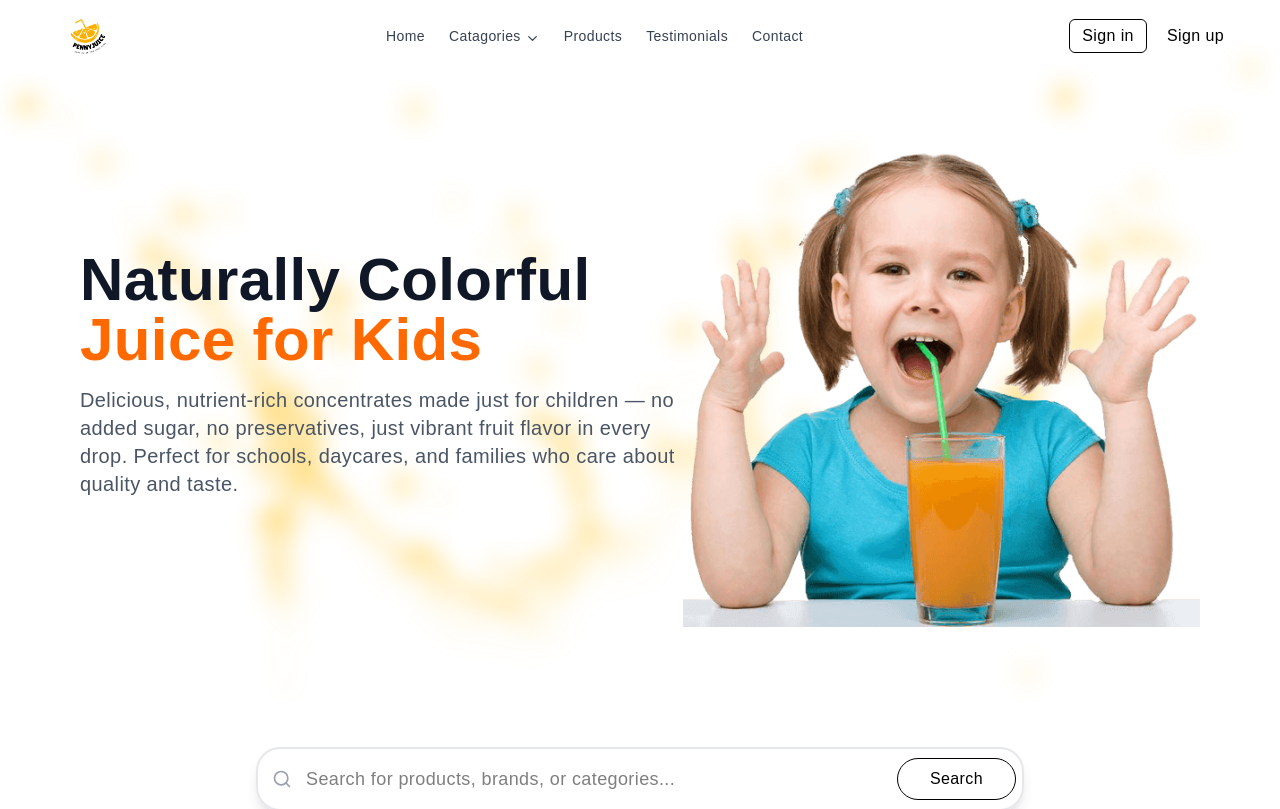
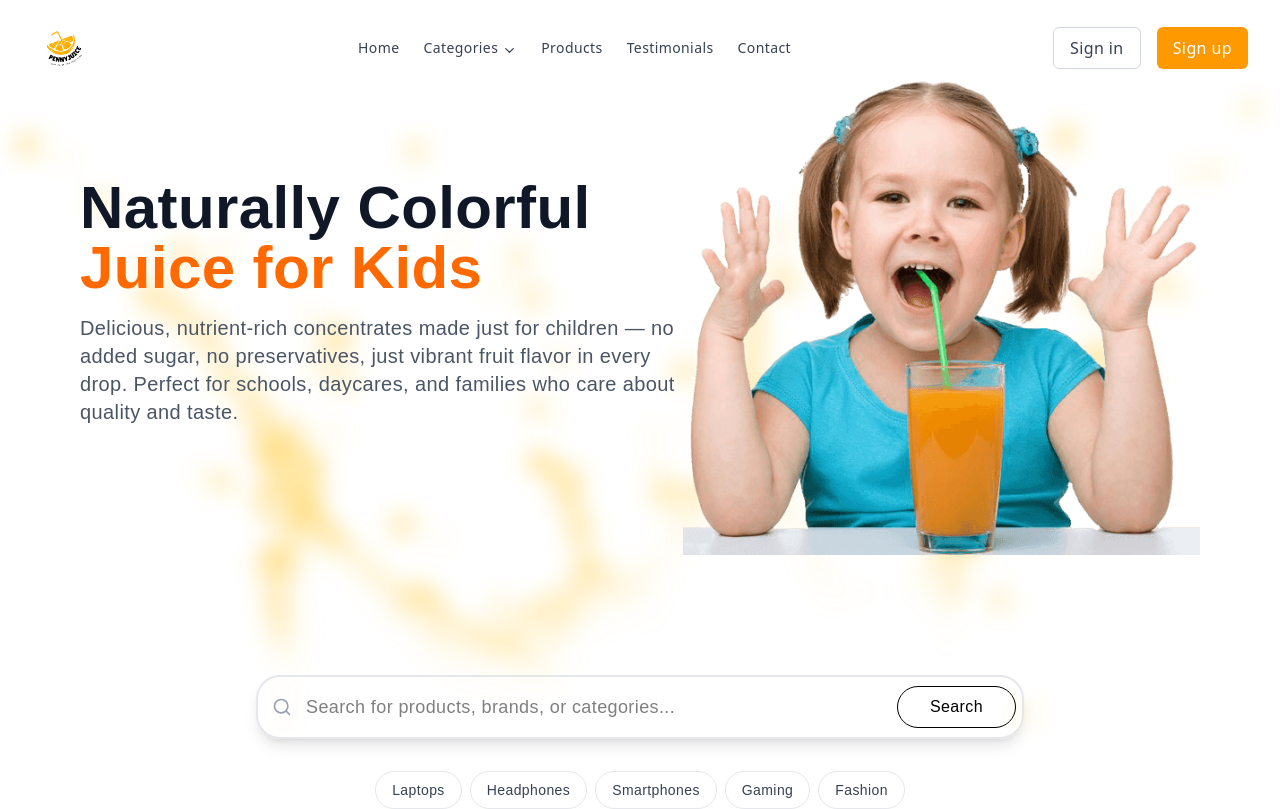
Before and after one commit to AlemayehuDabi/Penny_Juice, a React (Vite) app in the folder client/: page / in a window 1280 px wide. Shown: the top 809 px of the page. Built offline with nearby package versions, Linux system fonts and the light colour scheme.

Commit message:
FIX: nav bar responsiveness

```diff
--- a/client/src/components/NavBar.tsx
+++ b/client/src/components/NavBar.tsx
@@ -1,28 +1,33 @@
 import { Link } from "react-router-dom";
+import { ChevronDown, ShoppingCart, UserRound, Menu, X } from "lucide-react";
+import { useEffect, useState } from "react";
 import logo from "../image/download-1.png";
-import { ChevronDown, ShoppingCart, UserRound } from "lucide-react";
-import { useEffect, useState } from "react";
+
+interface NavLink {
+  label: string;
+  href: string;
+  hasDropdown?: boolean;
+}
+
+const navLinks: NavLink[] = [
+  { label: "Home", href: "/home" },
+  { label: "Categories", href: "/categories", hasDropdown: true },
+  { label: "Products", href: "/products" },
+  { label: "Testimonials", href: "/testimonials" },
+  { label: "Contact", href: "/contact" },
+];
 
 export default function NavBar() {
-  const [isSticky, setIsSticky] = useState(false);
-  const [prevScrollPos, setPrevScrollPos] = useState(0);
+  const [isSticky, setIsSticky] = useState<boolean>(false);
+  const [prevScrollPos, setPrevScrollPos] = useState<number>(0);
+  const [isMobileMenuOpen, setIsMobileMenuOpen] = useState<boolean>(false);
 
   useEffect(() => {
     const handleScroll = () => {
       const currentScrollPos = window.scrollY;
 
-      // Check if scrolling up
-      if (currentScrollPos < prevScrollPos) {
-        setIsSticky(true);
-      } else {
-        setIsSticky(false);
-      }
-
-      if (currentScrollPos === 0) {
-        setIsSticky(false);
-      }
-
-      // Update previous scroll position
+      // Sticky when scrolling down past 100px, hide when scrolling up
+      setIsSticky(currentScrollPos > 100 && currentScrollPos < prevScrollPos);
       setPrevScrollPos(currentScrollPos);
     };
 
@@ -30,70 +35,117 @@ export default function NavBar() {
     return () => window.removeEventListener("scroll", handleScroll);
   }, [prevScrollPos]);
 
+  const toggleMobileMenu = () => {
+    setIsMobileMenuOpen((prev) => !prev);
+  };
+
+  // Mock authentication state (replace with actual auth logic)
+  const isAuthenticated = false;
+
   return (
     <nav
-      className={` px-6 py-1  ${
+      className={`fixed top-0 left-0 w-full z-50 transition-all duration-300 ${
         isSticky
-          ? "fixed top-0 left-0 w-full  backdrop-blur-sm bg-amber-400/20 shadow-md z-50 transition-all duration-300"
+          ? "bg-amber-400/20 backdrop-blur-sm shadow-md"
           : "bg-transparent"
       }`}
     >
-      <div className="flex justify-between items-center max-w-7xl mx-auto font-another-one">
+      <div className="max-w-7xl mx-auto px-4 sm:px-6 lg:px-8 py-4 font-sans">
+        <div className="flex justify-between items-center">
           {/* Logo */}
-        <div className="flex">
+          <div className="flex items-center">
+            <Link to="/">
               <img
                 src={logo}
                 alt="Penny Juice"
-            className="w-16 h-16 object-contain"
+                className="w-12 h-12 sm:w-16 sm:h-16 object-contain"
               />
-        </div>
-
-        {/* Nav Links */}
-        <div className="hidden md:flex items-center gap-6 text-gray-700 text-sm font-medium">
-          <Link to="#home" className="transition">
-            Home
-          </Link>
-          <Link to="#about" className="transition flex items-center gap-1">
-            Catagories
-            <ChevronDown size={15} className="relative top-[2px]" />
-          </Link>
-          <Link to="#products" className="transition">
-            Products
-          </Link>
-          <Link to="#testimonials" className="transition">
-            Testimonials
-          </Link>
-          <Link to="#contact" className="transition">
-            Contact
             </Link>
           </div>
 
-        {/* CTA Button */}
-        {/* if not authenticate */}
-        {true ? (
-          <div className="flex gap-5 ">
-            <button className="px-3 py-1 border rounded-md">Sign in</button>
-            <button className="">Sign up</button>
+          {/* Desktop Nav Links */}
+          <div className="hidden md:flex items-center gap-6 text-gray-700 text-sm font-medium">
+            {navLinks.map((link: NavLink, index: number) => (
+              <Link
+                key={index}
+                to={link.href}
+                className="flex items-center gap-1 hover:text-amber-600 transition duration-300"
+              >
+                {link.label}
+                {link.hasDropdown && (
+                  <ChevronDown size={15} className="relative top-[2px]" />
+                )}
+              </Link>
+            ))}
+          </div>
+
+          {/* Desktop CTA / Authenticated Icons */}
+          <div className="hidden md:flex items-center gap-4">
+            {isAuthenticated ? (
+              <div className="flex items-center gap-4">
+                <div className="flex items-center gap-1 cursor-pointer hover:text-amber-600 transition duration-300">
+                  <UserRound size={20} />
+                  <ChevronDown size={15} className="relative top-[2px]" />
+                </div>
+                <ShoppingCart
+                  size={20}
+                  className="cursor-pointer hover:text-amber-600 transition duration-300"
+                />
               </div>
             ) : (
-          <div className="hidden md:flex md:justify-center md:items-center md:gap-6">
-            <div className="flex justify-center items-center gap-1 ">
-              <UserRound size={20} />
-              <ChevronDown
-                size={15}
-                className="relative top-[2px] cursor-pointer"
-              />
-            </div>
-            <ShoppingCart size={20} className="cursor-pointer" />
+              <div className="flex gap-4">
+                <button className="px-4 py-2 border border-gray-300 rounded-md text-gray-700 hover:bg-amber-100 transition duration-300">
+                  Sign in
+                </button>
+                <button className="px-4 py-2 bg-amber-500 text-white rounded-md hover:bg-amber-600 transition duration-300">
+                  Sign up
+                </button>
               </div>
             )}
+          </div>
 
           {/* Mobile Hamburger */}
           <div className="md:hidden">
-          <button className="text-gray-700 focus:outline-none">
-            {/* You can later add a hamburger icon here */}☰
+            <button
+              onClick={toggleMobileMenu}
+              aria-label={isMobileMenuOpen ? "Close menu" : "Open menu"}
+              className="text-gray-700 focus:outline-none"
+            >
+              {isMobileMenuOpen ? <X size={24} /> : <Menu size={24} />}
             </button>
           </div>
+        </div>
+
+        {/* Mobile Menu */}
+        {isMobileMenuOpen && (
+          <div className="md:hidden bg-white shadow-md mt-4 rounded-lg p-4 animate-slide-down">
+            <div className="flex flex-col gap-4 text-gray-700 text-sm font-medium">
+              {navLinks.map((link: NavLink, index: number) => (
+                <Link
+                  key={index}
+                  to={link.href}
+                  onClick={toggleMobileMenu}
+                  className="flex items-center gap-1 hover:text-amber-600 transition duration-300"
+                >
+                  {link.label}
+                  {link.hasDropdown && (
+                    <ChevronDown size={15} className="relative top-[2px]" />
+                  )}
+                </Link>
+              ))}
+              {!isAuthenticated && (
+                <div className="flex flex-col gap-4 mt-4">
+                  <button className="px-4 py-2 border border-gray-300 rounded-md text-gray-700 hover:bg-amber-100 transition duration-300">
+                    Sign in
+                  </button>
+                  <button className="px-4 py-2 bg-amber-500 text-white rounded-md hover:bg-amber-600 transition duration-300">
+                    Sign up
+                  </button>
+                </div>
+              )}
+            </div>
+          </div>
+        )}
       </div>
     </nav>
   );
```
Lines whose indentation alone changed are shown as unchanged.
